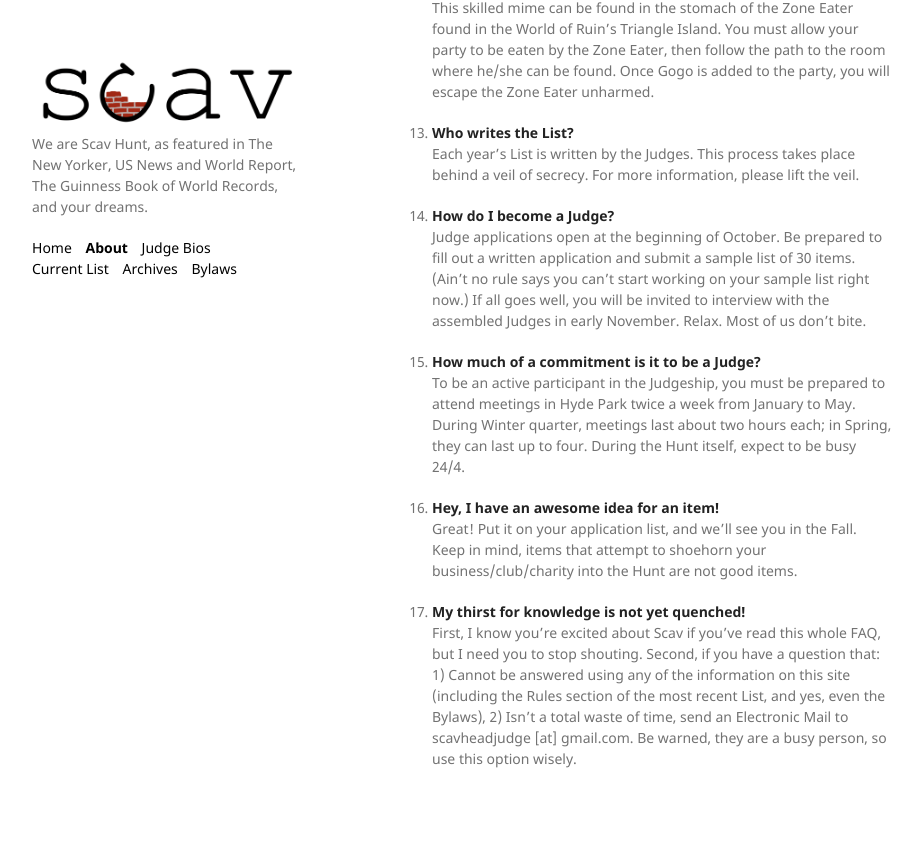
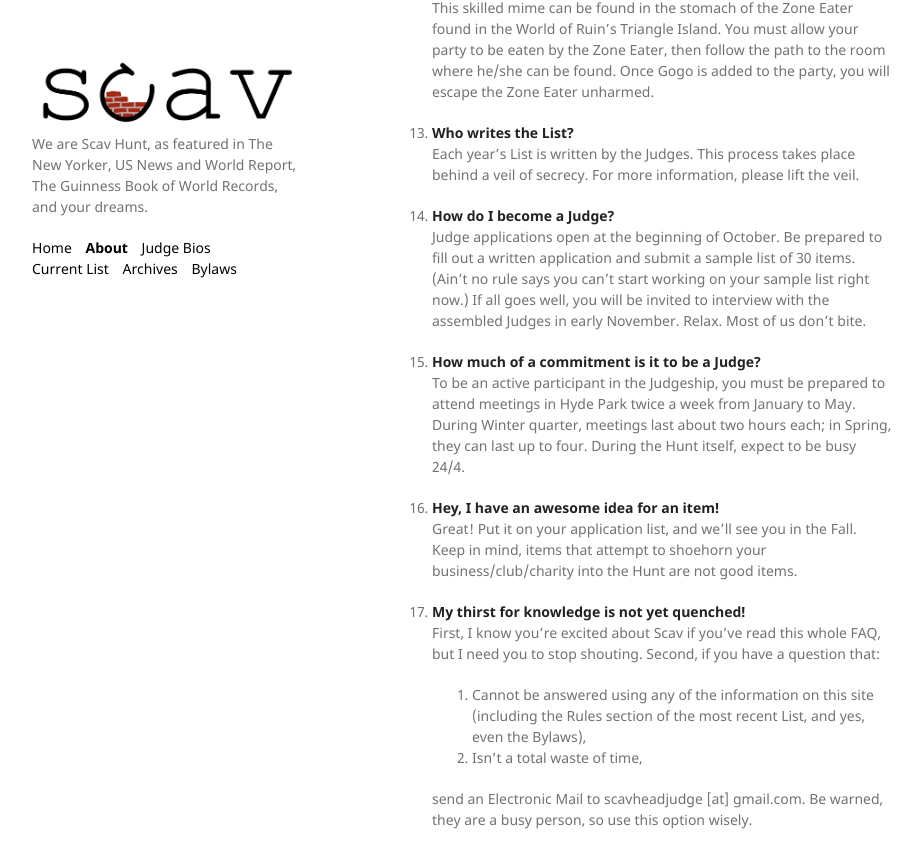
Before and after one commit to scav-hunt/scav-hunt.github.io, a Jekyll site: the page built from _pages/about.md, in a window 1280 px wide and 900 px high, scrolled down 2345 px. Shown: the top 868 px of the window, without its empty margins (178-1099 px from the left). Built offline with Jekyll 4.4.1, drawn with Linux system fonts in a browser that asks for light colours; before the commit the page ends 3184 px from its top, so only the background shows below that; some of the changed lines change nothing that is shown.

Commit message:
Is this a hackeneyed solution? Yes. Do I care? No.

```diff
--- a/_pages/about.md
+++ b/_pages/about.md
@@ -59,4 +59,9 @@ To be an active participant in the Judgeship, you must be prepared to attend mee
 Great! Put it on your application list, and we’ll see you in the Fall. Keep in mind, items that attempt to shoehorn your business/club/charity into the Hunt are not good items.
 
 17. **My thirst for knowledge is not yet quenched!** \
-First, I know you’re excited about Scav if you’ve read this whole FAQ, but I need you to stop shouting. Second, if you have a question that: 1) Cannot be answered using any of the information on this site (including the Rules section of the most recent List, and yes, even the Bylaws), 2) Isn’t a total waste of time, send an Electronic Mail to scavheadjudge [at] gmail.com. Be warned, they are a busy person, so use this option wisely.
+First, I know you’re excited about Scav if you’ve read this whole FAQ, but I need you to stop shouting. Second, if you have a question that:
+    1. Cannot be answered using any of the information on this site (including the Rules section of the most recent List, and yes, even the Bylaws),
+    2. Isn’t a total waste of time,
+
+&nbsp;&nbsp;&nbsp;&nbsp;&nbsp;&nbsp;&nbsp;&nbsp;&nbsp;&nbsp;&nbsp;send an Electronic Mail to scavheadjudge [at] gmail.com. Be warned, \
+&nbsp;&nbsp;&nbsp;&nbsp;&nbsp;&nbsp;&nbsp;&nbsp;&nbsp;&nbsp;&nbsp;they are a busy person, so use this option wisely.
```
